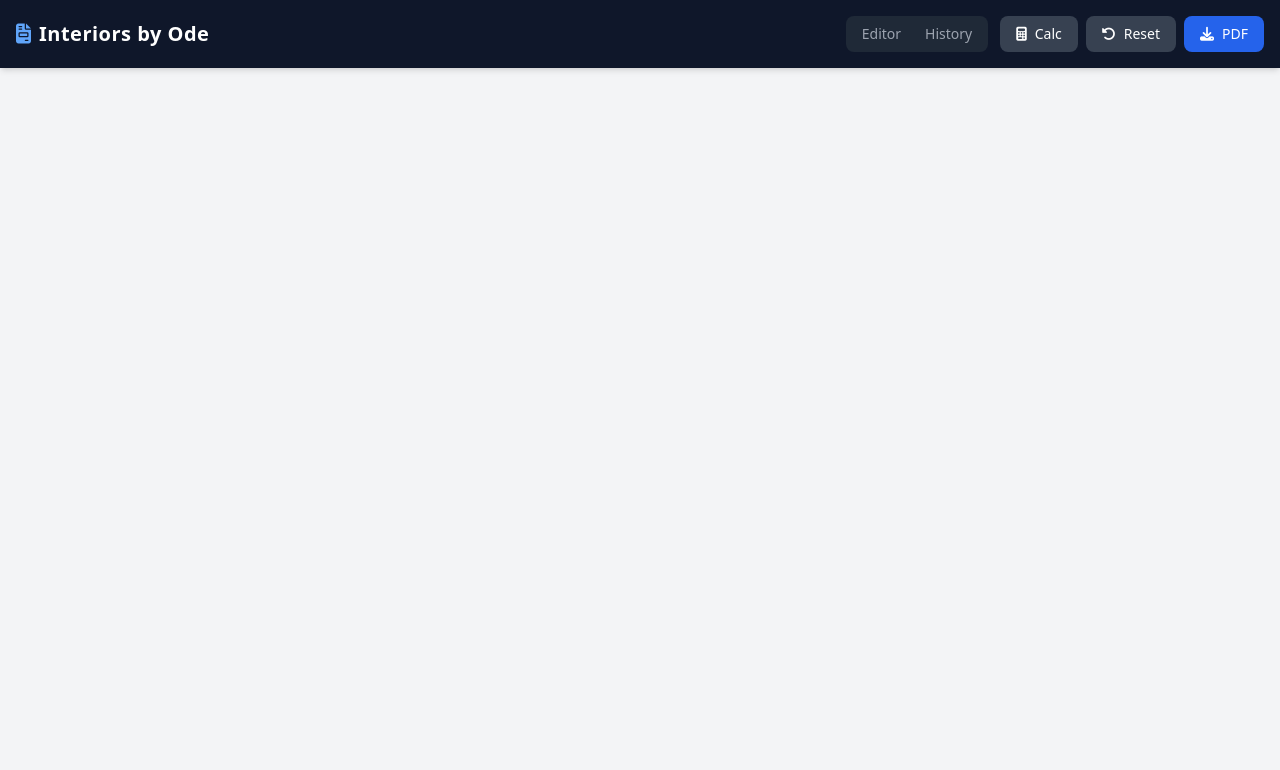
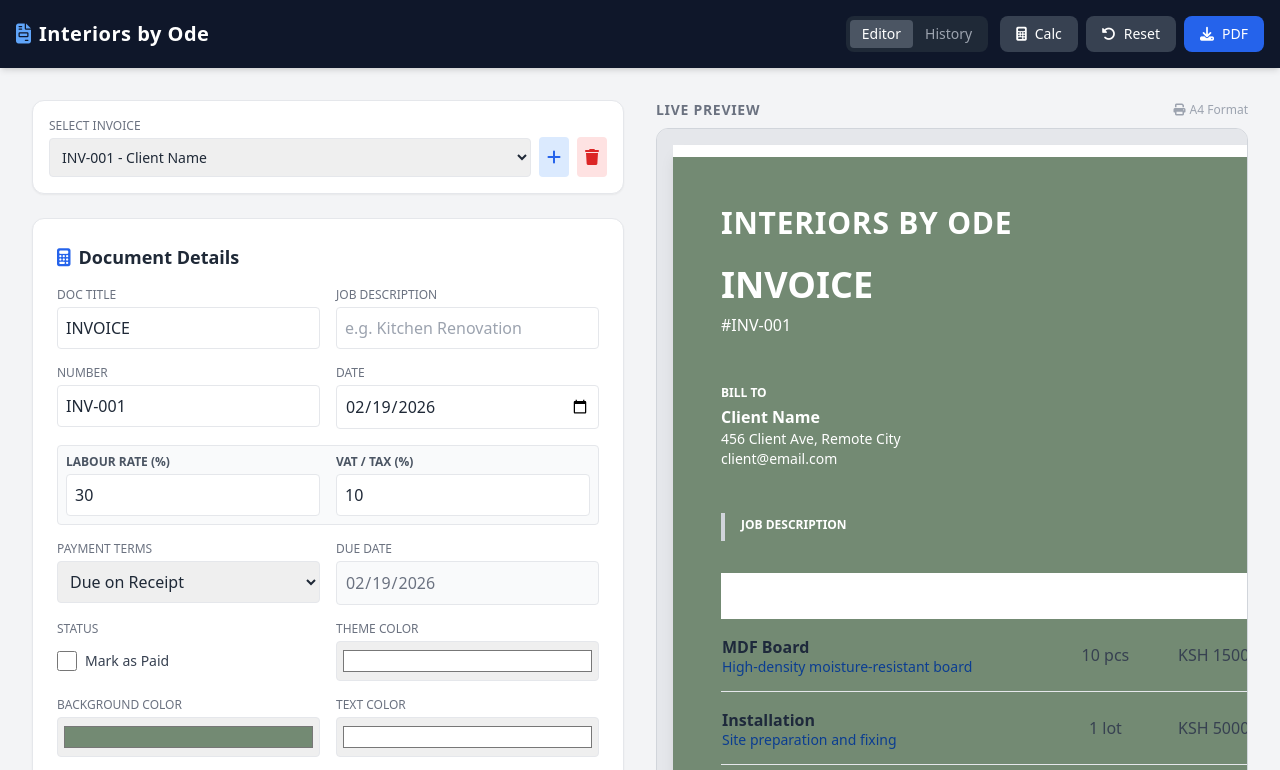
Before and after one commit to brian-kirush/ode-quotation-generator, a website: page index.html in a window 1280 px wide. Both pictures are taken after a click on the button "Editor". Shown: the top 770 px of the page. Drawn offline with nearby package versions, Linux system fonts and the light colour scheme.

Commit message:
update 118

```diff
--- a/index.html
+++ b/index.html
@@ -673,10 +673,12 @@
                 // document.getElementById('view-analytics').classList.add('hidden');
 
             // Reset Nav Styles
-            ['editor', 'history', 'analytics'].forEach(v => {
+            ['editor', 'history'].forEach(v => {
                 const btn = document.getElementById(`nav-${v}`);
-                btn.classList.remove('bg-gray-600', 'text-white');
-                btn.classList.add('text-gray-400');
+                if (btn) {
+                    btn.classList.remove('bg-gray-600', 'text-white');
+                    btn.classList.add('text-gray-400');
+                }
             });
 
             // Show selected view
```
